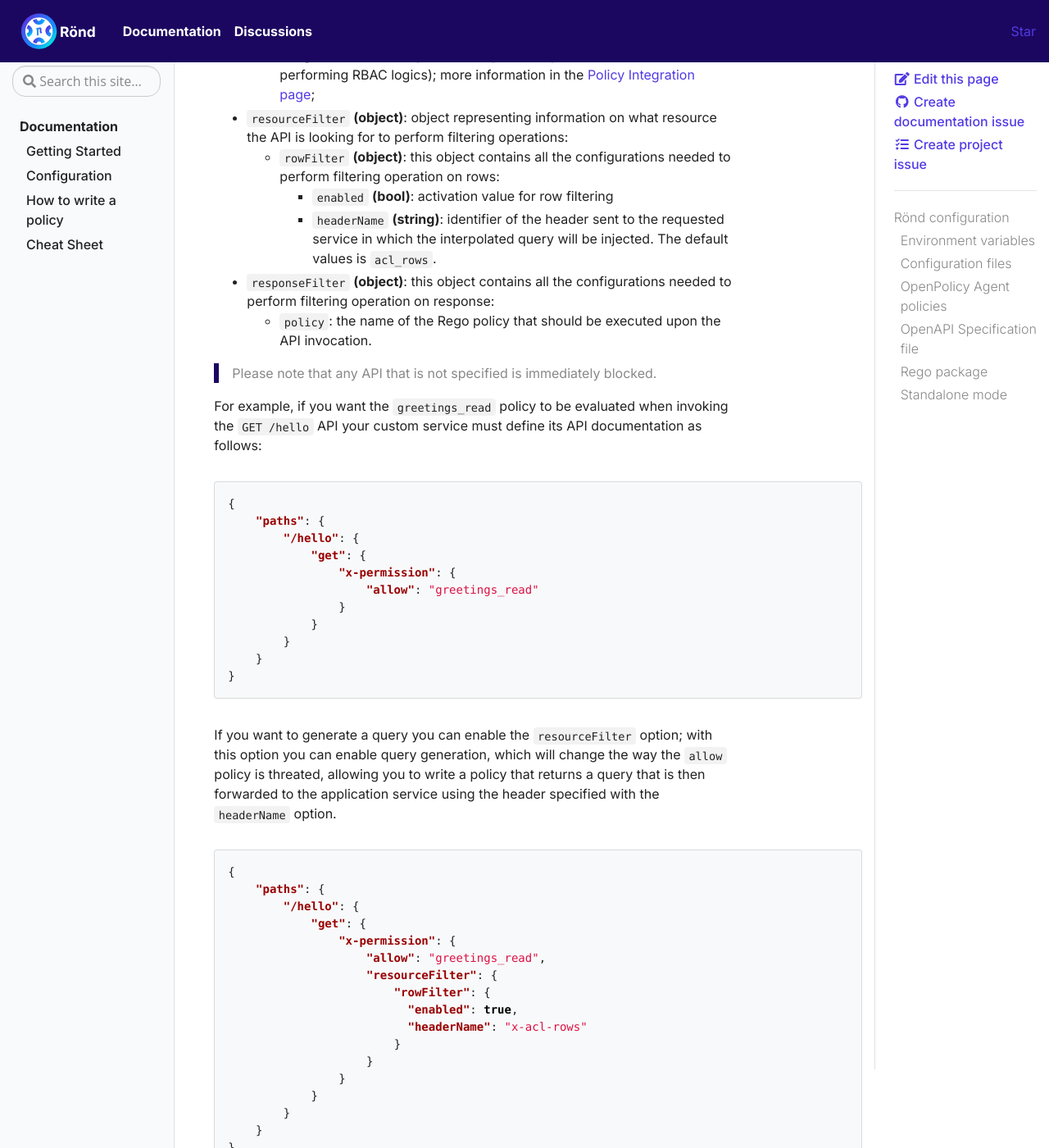
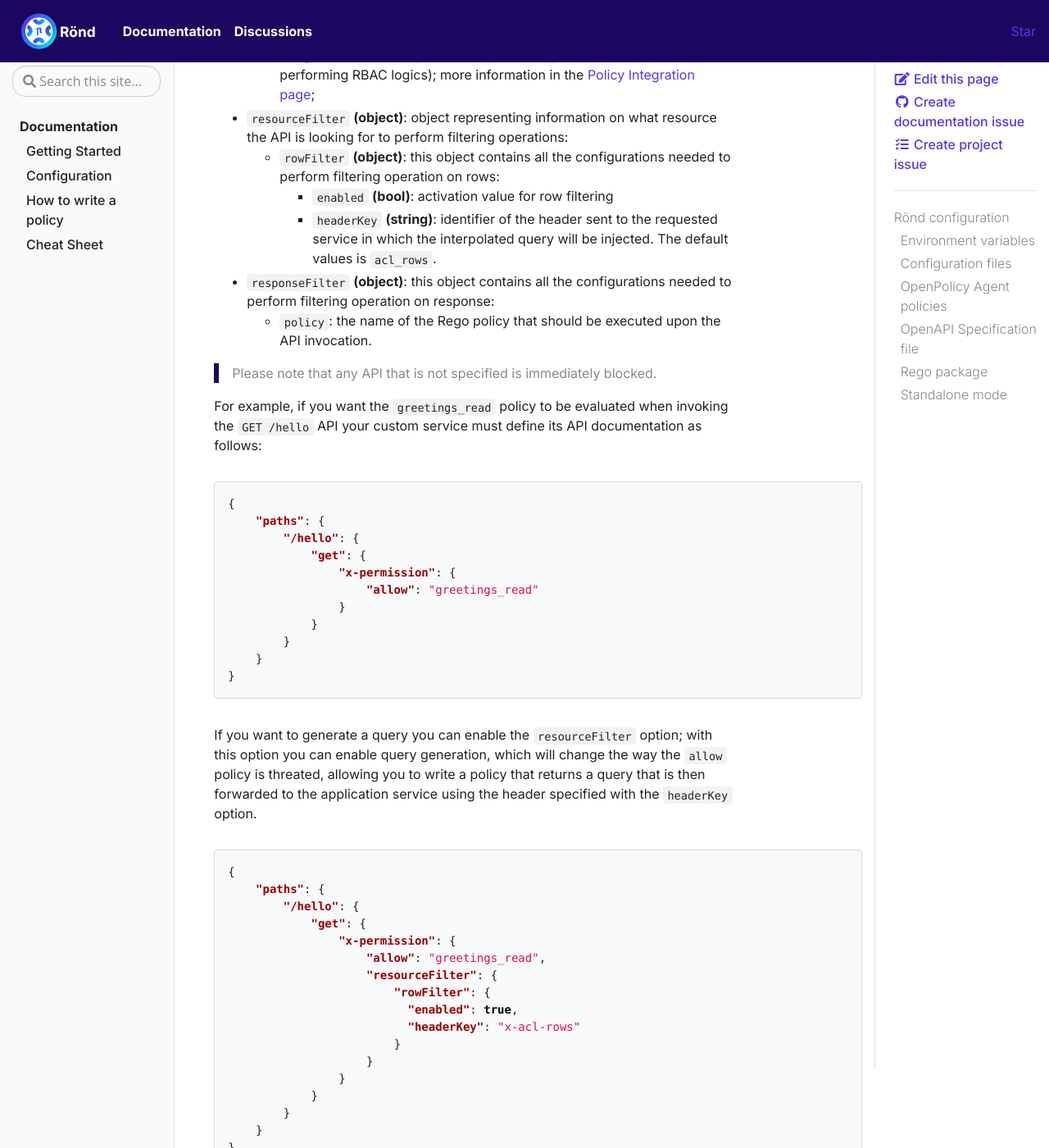
Before and after one commit to rond-authz/rond-authz.github.io, a Jekyll site: the page built from _docs/configuration.md, in a window 1280 px wide and 1400 px high, scrolled down 2910 px. Shown: the whole window at 82% size. Built offline with Jekyll 4.4.1, drawn with Linux system fonts in a browser that asks for light colours.

Commit message:
fix: header name to key (#29)

````diff
--- a/_docs/configuration.md
+++ b/_docs/configuration.md
@@ -55,7 +55,7 @@ The x-permission attribute is shaped as an object with the following properties:
 - `resourceFilter` **(object)**: object representing information on what resource the API is looking for to perform filtering operations:
   - `rowFilter` **(object)**: this object contains all the configurations needed to perform filtering operation on rows:
     - `enabled` **(bool)**:  activation value for row filtering
-    - `headerName` **(string)**: identifier of the header sent to the requested service in which the interpolated query will be injected. The default values is `acl_rows`.
+    - `headerKey` **(string)**: identifier of the header sent to the requested service in which the interpolated query will be injected. The default values is `acl_rows`.
 - `responseFilter` **(object)**: this object contains all the configurations needed to perform filtering operation on response:
   - `policy`: the name of the Rego policy that should be executed upon the API invocation.
 
@@ -79,7 +79,7 @@ For example, if you want the `greetings_read` policy to be evaluated when invoki
 
 If you want to generate a query you can enable the `resourceFilter` option; with this option you can enable query generation,
 which will change the way the `allow` policy is threated, allowing you to write a policy that returns
-a query that is then forwarded to the application service using the header specified with the `headerName` option.
+a query that is then forwarded to the application service using the header specified with the `headerKey` option.
 
 ```json
 {
@@ -91,7 +91,7 @@ a query that is then forwarded to the application service using the header speci
                     "resourceFilter": {
                         "rowFilter": {
                           "enabled": true,
-                          "headerName": "x-acl-rows"
+                          "headerKey": "x-acl-rows"
                         }
                     }
                 }
````
